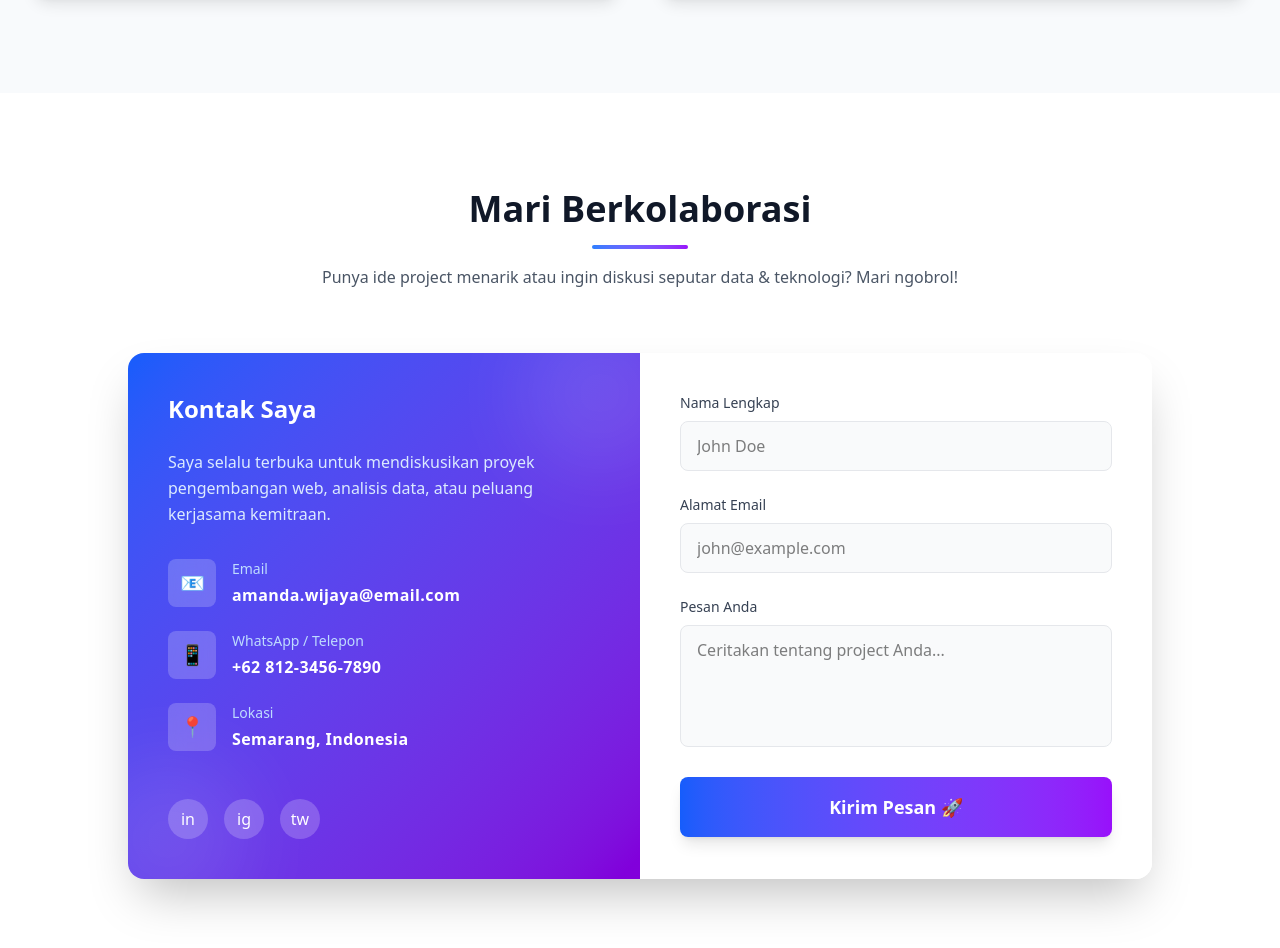
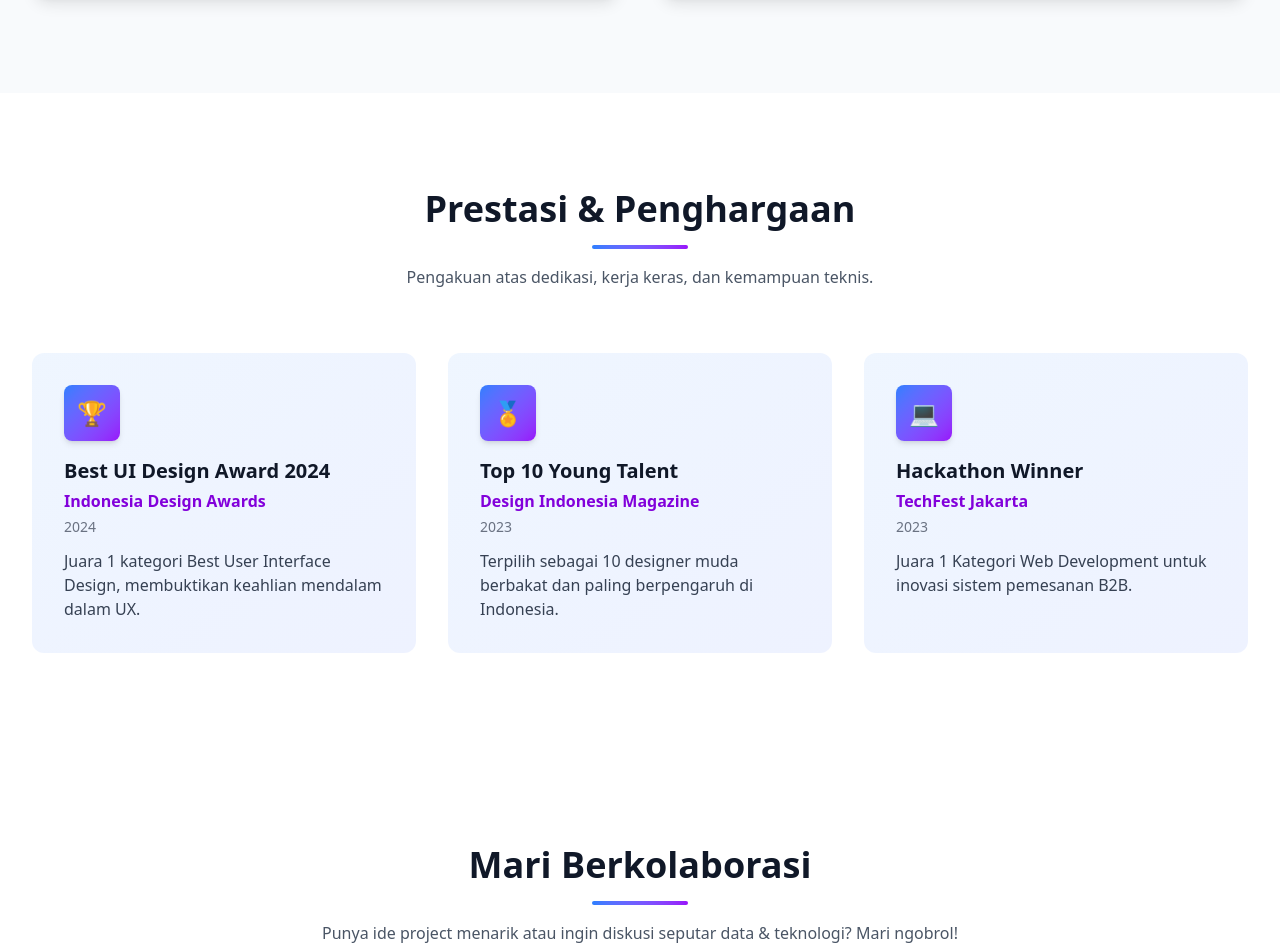
Before and after one commit to Najib2x52x/PortofolioPribadi2, a website built with Vite: page index.html in a window 1280 px wide. Shown: the part 2843-3791 px from the top of the page. Built offline with nearby package versions, Linux system fonts and the light colour scheme.

Commit message:
update penambahan achivements

```diff
--- a/index.html
+++ b/index.html
@@ -304,6 +304,53 @@
     </div>
 </section>
 
+<section id="achievements" class="py-24 bg-white">
+    <div class="max-w-7xl mx-auto px-8">
+
+        <div class="text-center mb-16">
+            <h2 class="text-3xl md:text-4xl font-bold text-gray-900 mb-4">Prestasi & Penghargaan</h2>
+            <div class="w-24 h-1 bg-gradient-to-r from-blue-500 to-purple-600 mx-auto rounded-full mb-4"></div>
+            <p class="text-gray-600 max-w-2xl mx-auto">
+                Pengakuan atas dedikasi, kerja keras, dan kemampuan teknis.
+            </p>
+        </div>
+
+        <div class="grid md:grid-cols-3 gap-8">
+
+            <div class="bg-gradient-to-br from-blue-50 to-indigo-50 p-8 rounded-xl transition-all duration-300 hover:shadow-xl hover:shadow-indigo-200/50">
+                <div class="w-14 h-14 mb-4 bg-gradient-to-br from-blue-500 to-purple-600 rounded-lg flex items-center justify-center text-2xl text-white shadow-md">
+                    🏆
+                </div>
+                <h4 class="text-xl font-bold text-gray-900 mb-1">Best UI Design Award 2024</h4>
+                <p class="font-semibold text-purple-700 mb-1">Indonesia Design Awards</p>
+                <p class="text-sm text-gray-500 mb-3">2024</p>
+                <p class="text-gray-700 mt-3">Juara 1 kategori Best User Interface Design, membuktikan keahlian mendalam dalam UX.</p>
+            </div>
+
+            <div class="bg-gradient-to-br from-blue-50 to-indigo-50 p-8 rounded-xl transition-all duration-300 hover:shadow-xl hover:shadow-indigo-200/50">
+                <div class="w-14 h-14 mb-4 bg-gradient-to-br from-blue-500 to-purple-600 rounded-lg flex items-center justify-center text-2xl text-white shadow-md">
+                    🏅
+                </div>
+                <h4 class="text-xl font-bold text-gray-900 mb-1">Top 10 Young Talent</h4>
+                <p class="font-semibold text-purple-700 mb-1">Design Indonesia Magazine</p>
+                <p class="text-sm text-gray-500 mb-3">2023</p>
+                <p class="text-gray-700 mt-3">Terpilih sebagai 10 designer muda berbakat dan paling berpengaruh di Indonesia.</p>
+            </div>
+
+            <div class="bg-gradient-to-br from-blue-50 to-indigo-50 p-8 rounded-xl transition-all duration-300 hover:shadow-xl hover:shadow-indigo-200/50">
+                <div class="w-14 h-14 mb-4 bg-gradient-to-br from-blue-500 to-purple-600 rounded-lg flex items-center justify-center text-2xl text-white shadow-md">
+                    💻
+                </div>
+                <h4 class="text-xl font-bold text-gray-900 mb-1">Hackathon Winner</h4>
+                <p class="font-semibold text-purple-700 mb-1">TechFest Jakarta</p>
+                <p class="text-sm text-gray-500 mb-3">2023</p>
+                <p class="text-gray-700 mt-3">Juara 1 Kategori Web Development untuk inovasi sistem pemesanan B2B.</p>
+            </div>
+
+        </div>
+    </div>
+</section>
+
 <section id="contact" class="py-24 bg-white">
     <div class="max-w-7xl mx-auto px-8">
 
```
